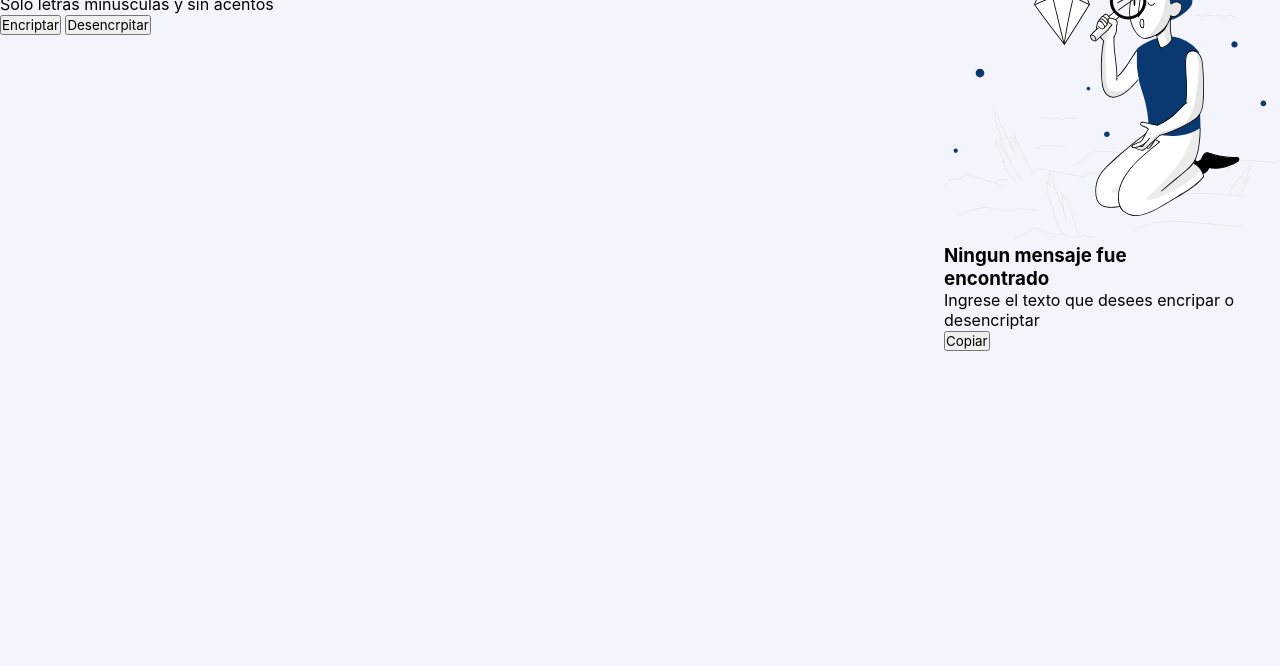
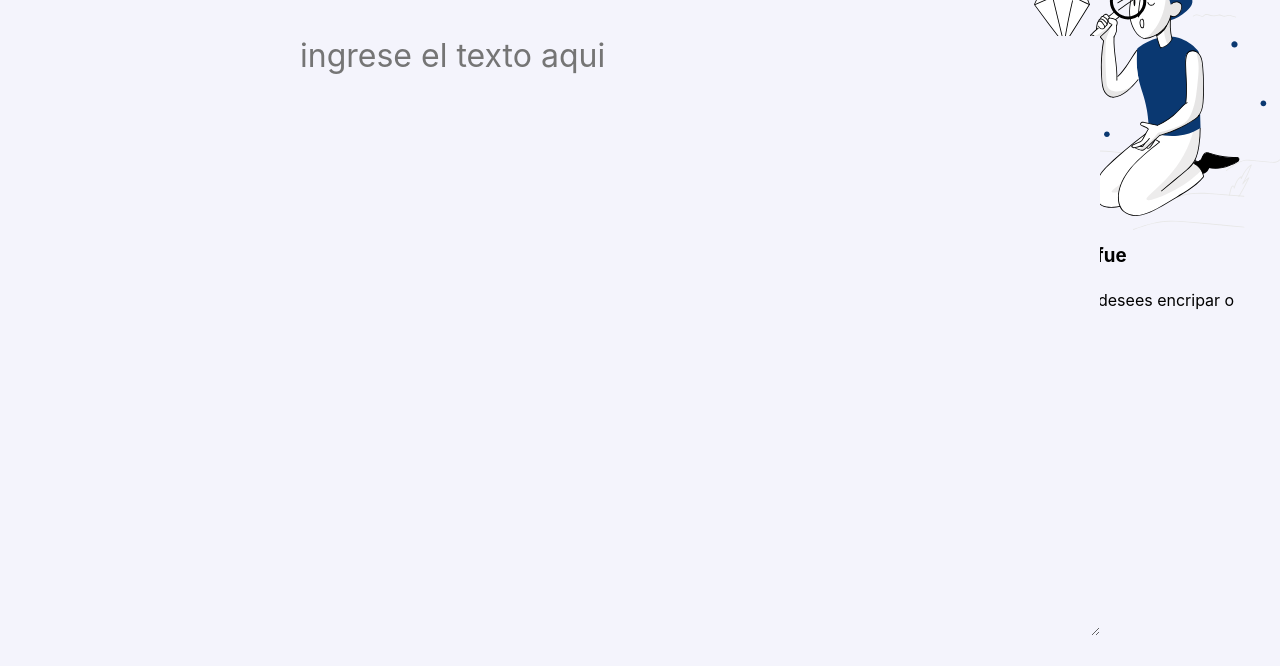
Before and after one commit to Ema-prowler/challenge-encriptador, a plain HTML site: page index.html in a window 1280 px wide. Shown: the part 134-800 px from the top of the page. Drawn offline with Linux system fonts and the light colour scheme; a web font is replaced by a local one.

Commit message:
agregando estilos a varios contenedores y creando un pequeño disclaimer acerca de la fuente reutilizada en parte del codigo, 'no afecta al producto final'

```diff
--- a/css/style.css
+++ b/css/style.css
@@ -1,19 +1,26 @@
+/*"estilos por defecto"*/
 * {
   /*removiendo estilos por defecto*/
   margin: 0;
   padding: 0;
   font-family: "inter", sans-serif; /*fuente recomendada*/
 }
+
 /*estilo del body*/
+
 body {
   background-color: #f4f4fc; /*color de fondo para el body*/
 }
+
 /*estilo del header*/
+
 header {
   width: 100%;
   height: 70px;
 }
+
 /*estilo del logo*/
+
 .Logo {
   width: 100%;
   height: 50px;
@@ -22,6 +29,7 @@ header {
 }
 
 /*estilo del main*/
+
 main {
   position: absolute; /* Establece el posicionamiento absoluto del elemento */
   width: 100%;
@@ -29,3 +37,34 @@ main {
   display: flex; /* Convierte el contenedor en un contenedor flexible */
   justify-content: space-between; /* Distribuye el espacio entre los elementos secundarios */
 }
+
+/*estiolo del contenedor caja-texto*/
+
+.contenedor-caja-texto {
+  position: absolute;
+  left: 200px;
+  top: 100px;
+  padding-left: 100px;
+  width: 1000px;
+  height: 600px;
+}
+
+/*estilo de caja-texto*/
+
+.caja-texto {
+  width: 80%;
+  height: 100%;
+  border: none;
+  background-color: #f4f4fc;
+  cursor: pointer;
+  color: #0a3871;
+  font-size: 32px;
+  font-weight: 400;
+  /*font-family: "inter", sans-serif;
+  se puede declarar la font de nuevo aqui por si existe alguna falla*/
+}
+
+/*estilo caja texto/placeholder*/
+
+.caja-texto::placeholder {
+}
```
